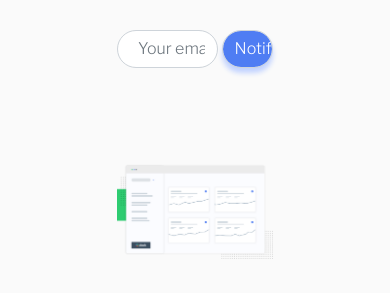
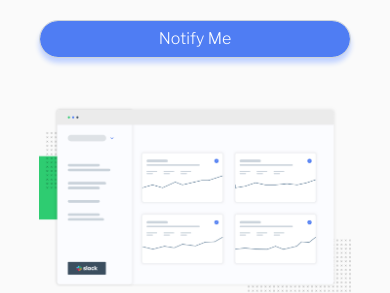
Before and after one commit to kyoung90/Single-Column-Coming-Soon-Page, a plain HTML site: page index.html in a window 390 px wide. Shown: the part 332-625 px from the top of the page. Drawn offline with nearby package versions, Linux system fonts and the light colour scheme.

Commit message:
Separate input and submit button into different rows

```diff
--- a/index.css
+++ b/index.css
@@ -133,3 +133,30 @@ input:focus {
   border-style: solid;
   padding: 0.5em;
 }
+
+@media screen and (max-width: 1100px) {
+  .flex-wrapper {
+    width: 80%;
+  }
+
+  form {
+    display: flex;
+    flex-direction: column;
+    align-items: stretch;
+  }
+
+  .email-input {
+    width: 100% !important;
+  }
+
+  .notify-me {
+    width: 100% !important;
+    margin-top: 1.5em;
+  }
+
+  .error-message {
+    position: relative;
+    bottom: 4.5em
+  }
+
+}
```
